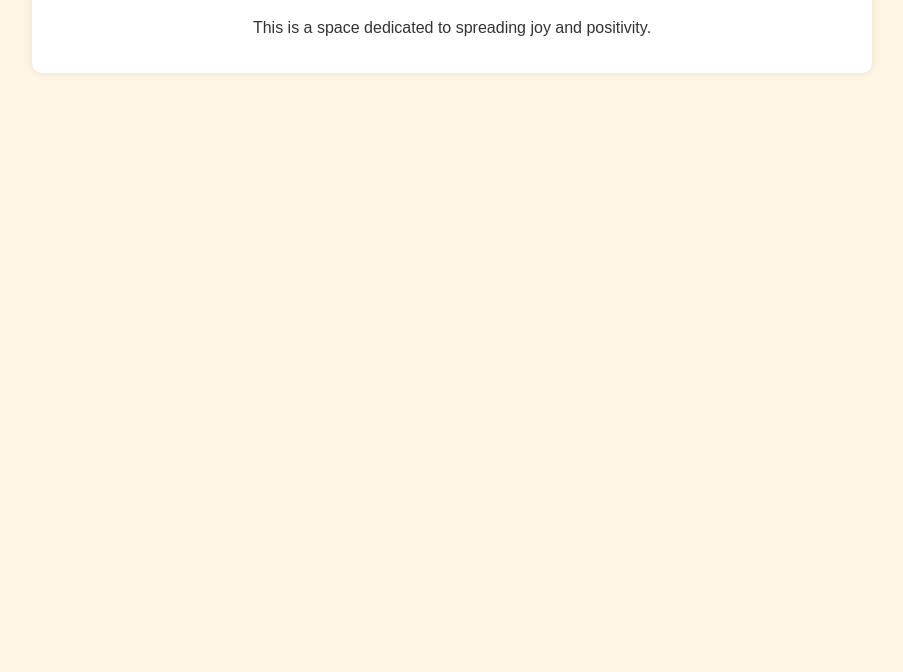
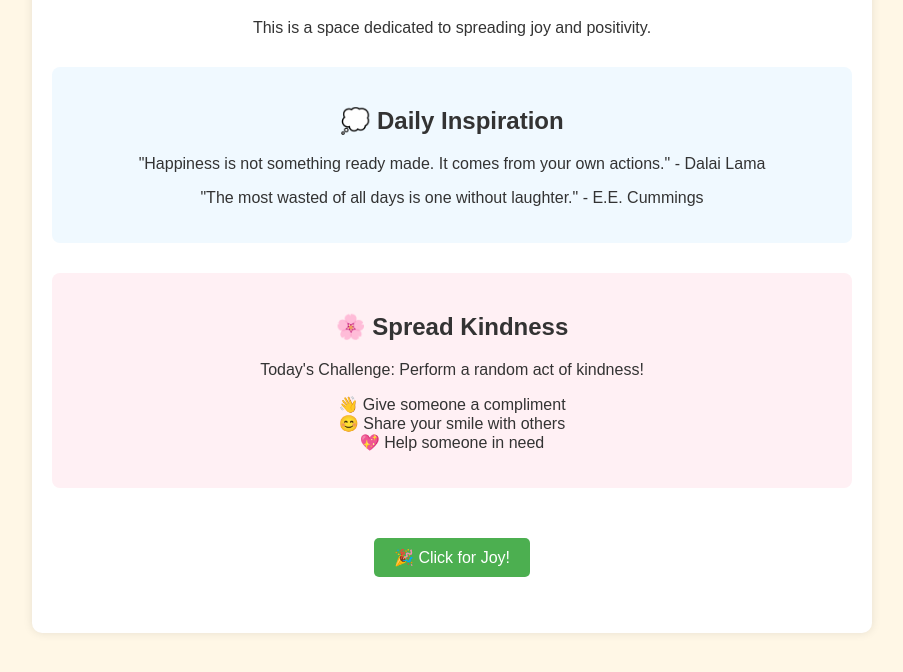
Before and after one commit to Sladey01/Happy-WebPage, a plain HTML site: page index.html in a window 1280 px wide. Shown: the part 102-774 px from the top of the page, without its empty margins (188-1091 px from the left). Drawn offline with Linux system fonts and the light colour scheme.

Commit message:
Add more joyful content and interactive elements

```diff
--- a/index.html
+++ b/index.html
@@ -24,12 +24,70 @@
         h1 {
             color: #ff6b6b;
         }
+        .quote-section {
+            margin: 30px 0;
+            padding: 20px;
+            background-color: #f0f9ff;
+            border-radius: 8px;
+        }
+        .kindness-section {
+            margin: 30px 0;
+            padding: 20px;
+            background-color: #fff0f4;
+            border-radius: 8px;
+        }
+        .message-button {
+            background-color: #4CAF50;
+            color: white;
+            padding: 10px 20px;
+            border: none;
+            border-radius: 5px;
+            cursor: pointer;
+            margin: 20px 0;
+            font-size: 16px;
+        }
+        .message-button:hover {
+            background-color: #45a049;
+        }
     </style>
 </head>
 <body>
     <div class="container">
         <h1>Welcome to Our Happy Place! 😊</h1>
         <p>This is a space dedicated to spreading joy and positivity.</p>
+
+        <div class="quote-section">
+            <h2>💭 Daily Inspiration</h2>
+            <p>"Happiness is not something ready made. It comes from your own actions." - Dalai Lama</p>
+            <p>"The most wasted of all days is one without laughter." - E.E. Cummings</p>
+        </div>
+
+        <div class="kindness-section">
+            <h2>🌸 Spread Kindness</h2>
+            <p>Today's Challenge: Perform a random act of kindness!</p>
+            <ul style="list-style: none; padding: 0;">
+                <li>👋 Give someone a compliment</li>
+                <li>😊 Share your smile with others</li>
+                <li>💖 Help someone in need</li>
+            </ul>
+        </div>
+
+        <button class="message-button" onclick="showRandomMessage()">🎉 Click for Joy!</button>
+        <p id="random-message"></p>
     </div>
+
+    <script>
+        function showRandomMessage() {
+            const messages = [
+                "You're awesome!",
+                "Today is a great day!",
+                "Keep spreading happiness!",
+                "Your smile makes the world brighter!",
+                "You make a difference!"
+            ];
+            const randomMessage = messages[Math.floor(Math.random() * messages.length)];
+            document.getElementById('random-message').textContent = randomMessage;
+        }
+    </script>
 </body>
 </html>
```
